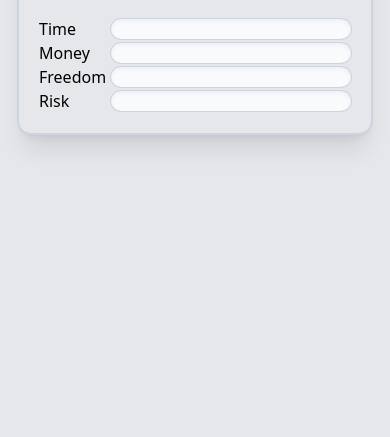
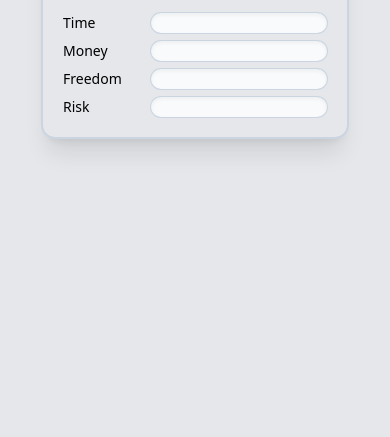
Before and after one commit to shafin-ahmed-8122003/choose_goal, a plain HTML site: page index.html in a window 390 px wide. Shown: the part 407-844 px from the top of the page. Drawn offline with Linux system fonts and the light colour scheme.

Commit message:
Responsive Updated

```diff
--- a/index.html
+++ b/index.html
@@ -23,26 +23,26 @@
                     <div class="choice">Entrepreneur</div>
                 </label>
             </div>
-            <div class="stats w-full">
-                <div class="stat flex justify-between items-center">
+            <div class="stats w-full flex flex-col space-y-2">
+                <div class="stat">
                     <label for="">Time</label>
                     <div class="progress-container">
                         <div id="time" class="progress-value w-[0%]"></div>
                     </div>
                 </div>
-                <div class="stat flex justify-between items-center">
+                <div class="stat">
                     <label for="">Money</label>
                     <div class="progress-container">
                         <div id="money" class="progress-value w-[0%]"></div>
                     </div>
                 </div>
-                <div class="stat flex justify-between items-center">
+                <div class="stat">
                     <label for="">Freedom</label>
                     <div class="progress-container">
                         <div id="freedom" class="progress-value w-[0%]"></div>
                     </div>
                 </div>
-                <div class="stat flex justify-between items-center">
+                <div class="stat">
                     <label for="">Risk</label>
                     <div class="progress-container">
                         <div id="risk" class="progress-value w-[0%]"></div>
--- a/input.css
+++ b/input.css
@@ -4,13 +4,16 @@
 
 @layer components {
     .choice {
-        @apply p-2 ring-2 text-slate-600 ring-slate-300 rounded-md peer-checked:bg-red-500 peer-checked:ring-red-500 peer-checked:text-slate-50 w-28 max-sm:w-24 text-center text-sm shadow-inner max-sm:text-xs
+        @apply py-2 ring-2 text-slate-600 ring-slate-300 rounded-md peer-checked:bg-red-500 peer-checked:ring-red-500 peer-checked:text-slate-50 w-28 max-sm:w-20 text-center text-sm shadow-inner max-sm:text-xs
     }
     .progress-container {
-        @apply w-64 h-5 max-sm:w-60 bg-slate-50 shadow-inner ring-1 ring-slate-300 rounded-full p-[1px]
+        @apply w-64 h-5 max-sm:w-44 bg-slate-50 shadow-inner ring-1 ring-slate-300 rounded-full p-[1px]
     }
     .progress-value {
         @apply h-full bg-slate-800 rounded-full shadow-inner transition-all
+    }
+    .stat {
+        @apply flex justify-between items-center text-sm
     }
 }
 
```
Also changed, not shown: output.css.
